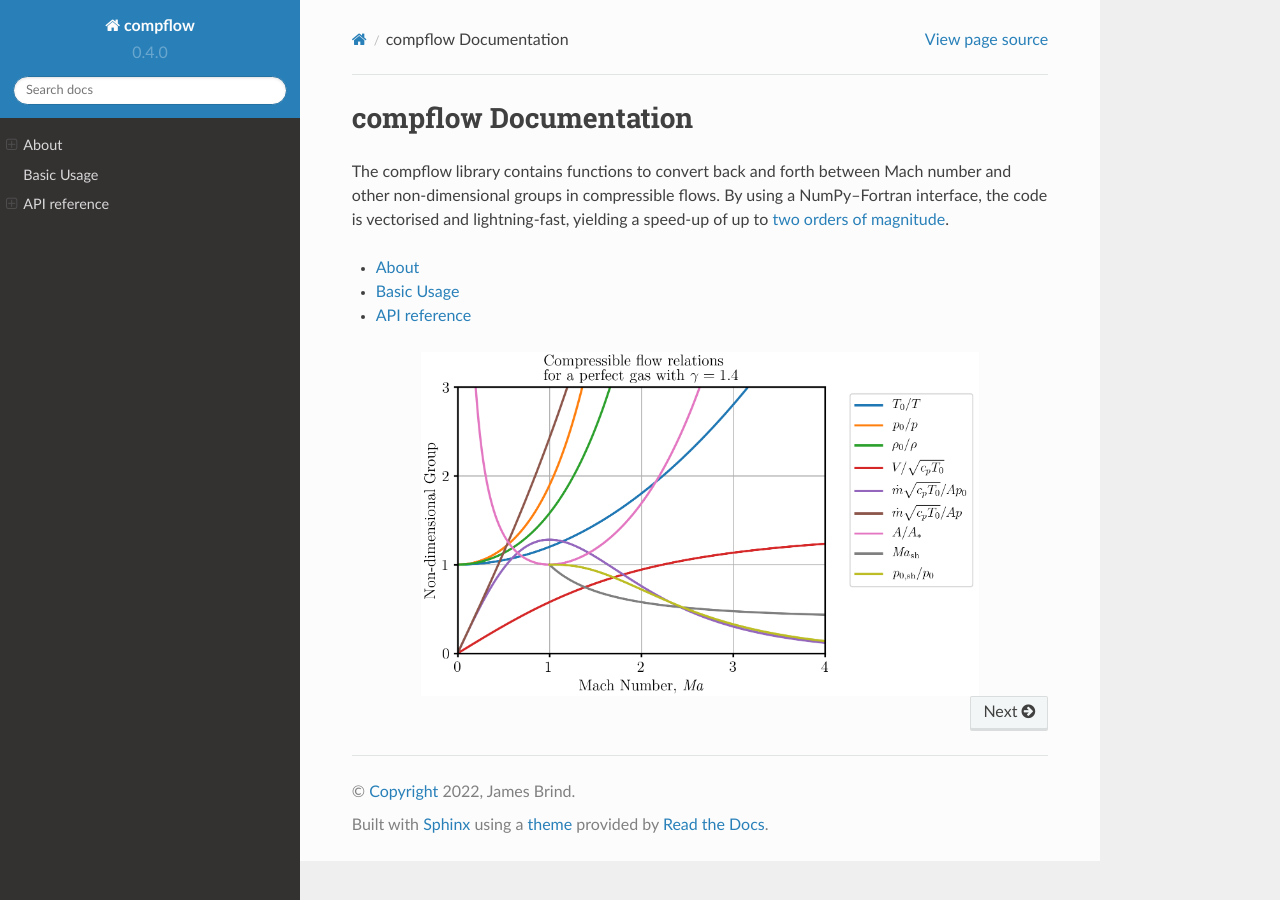
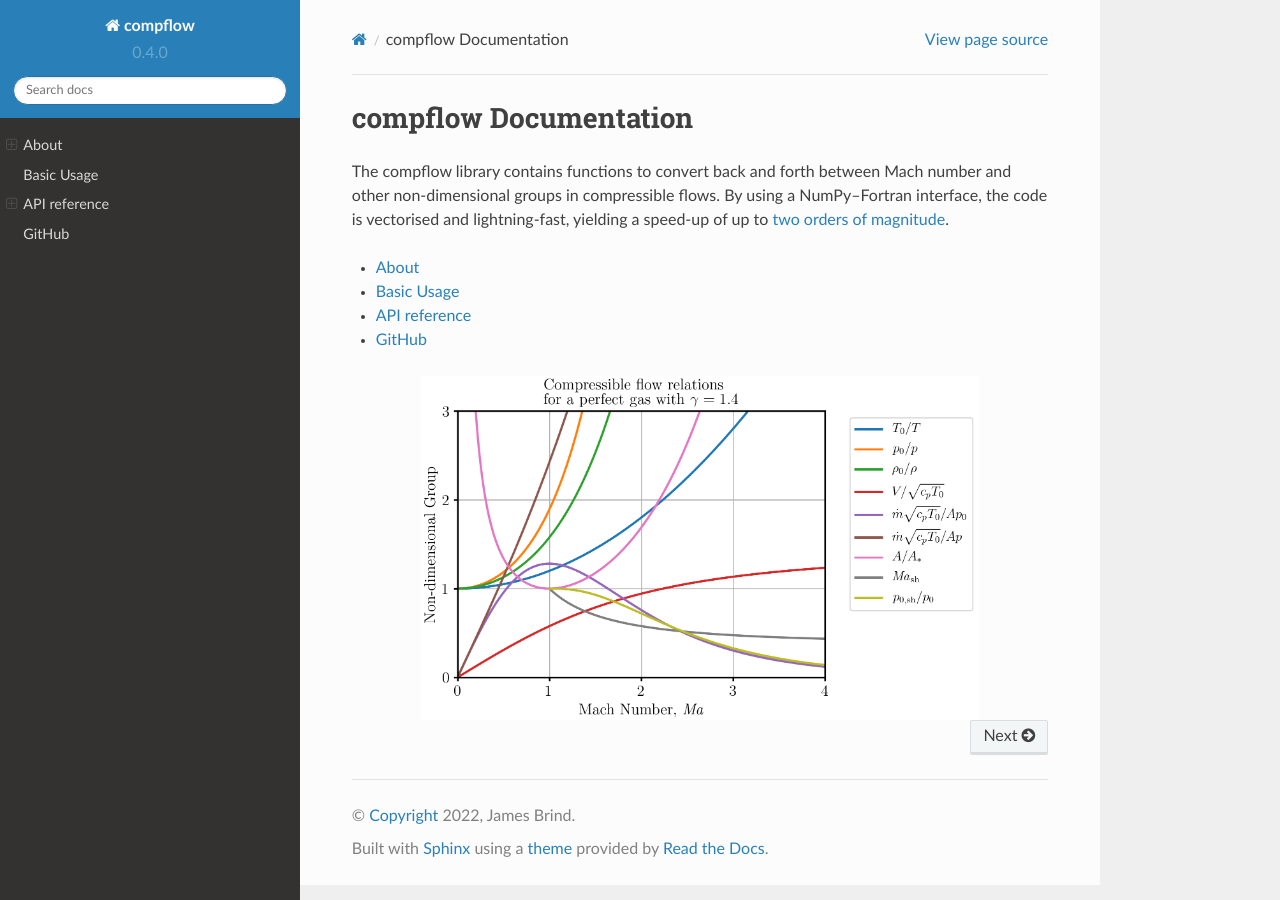
Before and after one commit to jb753/compflow, a Sphinx documentation site: the page built from docs/index.rst, in a window 1280 px wide. Built offline with Sphinx 7.4.7 and the Read the Docs theme 2.0.0, drawn with Linux system fonts in a browser that asks for light colours.

Commit message:
Add GitHub link to docs

```diff
--- a/docs/index.rst
+++ b/docs/index.rst
@@ -12,6 +12,7 @@ speed-up of up to :ref:`two orders of magnitude <bench>`.
    about
    usage
    api
+   GitHub <https://github.com/jb753/compflow>
 
 .. image:: _static/sample.png
    :align: center
```
